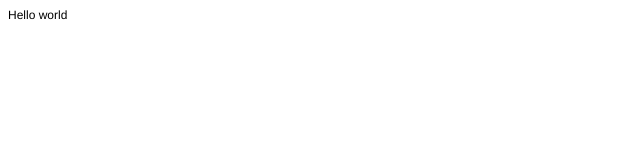
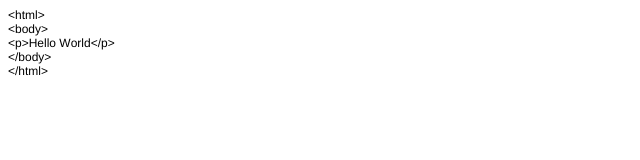
Before and after one commit to WebHeroSchool/ugogirl, a plain HTML site: page index.html in a window 1280 px wide. Shown: the whole page, without its empty margins (0-640 px from the left). Drawn offline with Linux system fonts and the light colour scheme.

Commit message:
simple structure

```diff
--- a/index.html
+++ b/index.html
@@ -7,10 +7,15 @@
   <meta name="Generator" content="Cocoa HTML Writer">
   <meta name="CocoaVersion" content="1894.2">
   <style type="text/css">
-    p.p1 {margin: 0.0px 0.0px 0.0px 0.0px; font: 12.0px Helvetica}
+    p.p1 {margin: 0.0px 0.0px 0.0px 0.0px; line-height: 14.0px; font: 12.0px Helvetica; color: #000000; -webkit-text-stroke: #000000}
+    span.s1 {font-kerning: none}
   </style>
 </head>
 <body>
-<p class="p1">Hello world</p>
+<p class="p1"><span class="s1">&lt;html&gt;</span></p>
+<p class="p1"><span class="s1">&lt;body&gt;</span></p>
+<p class="p1"><span class="s1">&lt;p&gt;Hello World&lt;/p&gt;</span></p>
+<p class="p1"><span class="s1">&lt;/body&gt;</span></p>
+<p class="p1"><span class="s1">&lt;/html&gt;</span></p>
 </body>
 </html>
```
